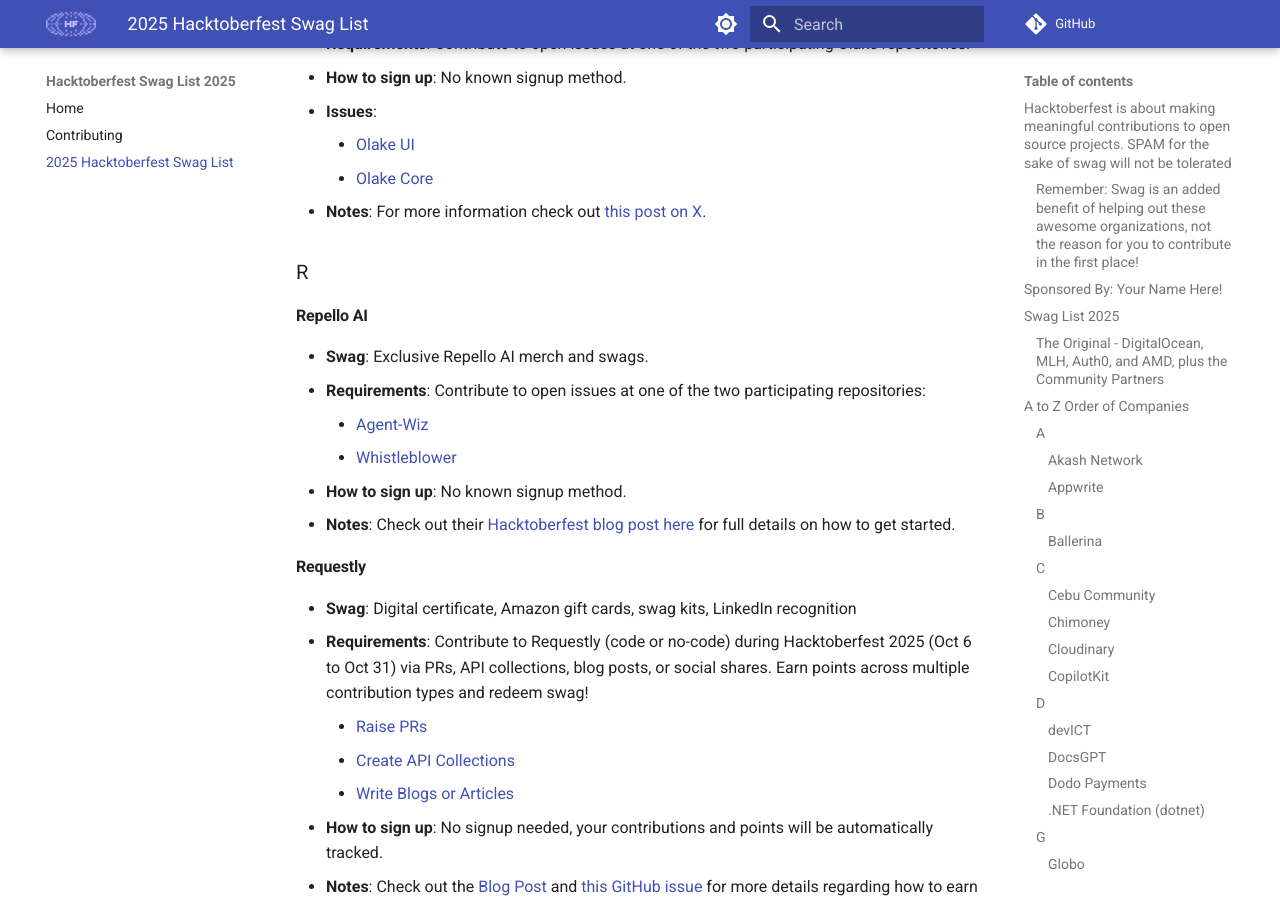
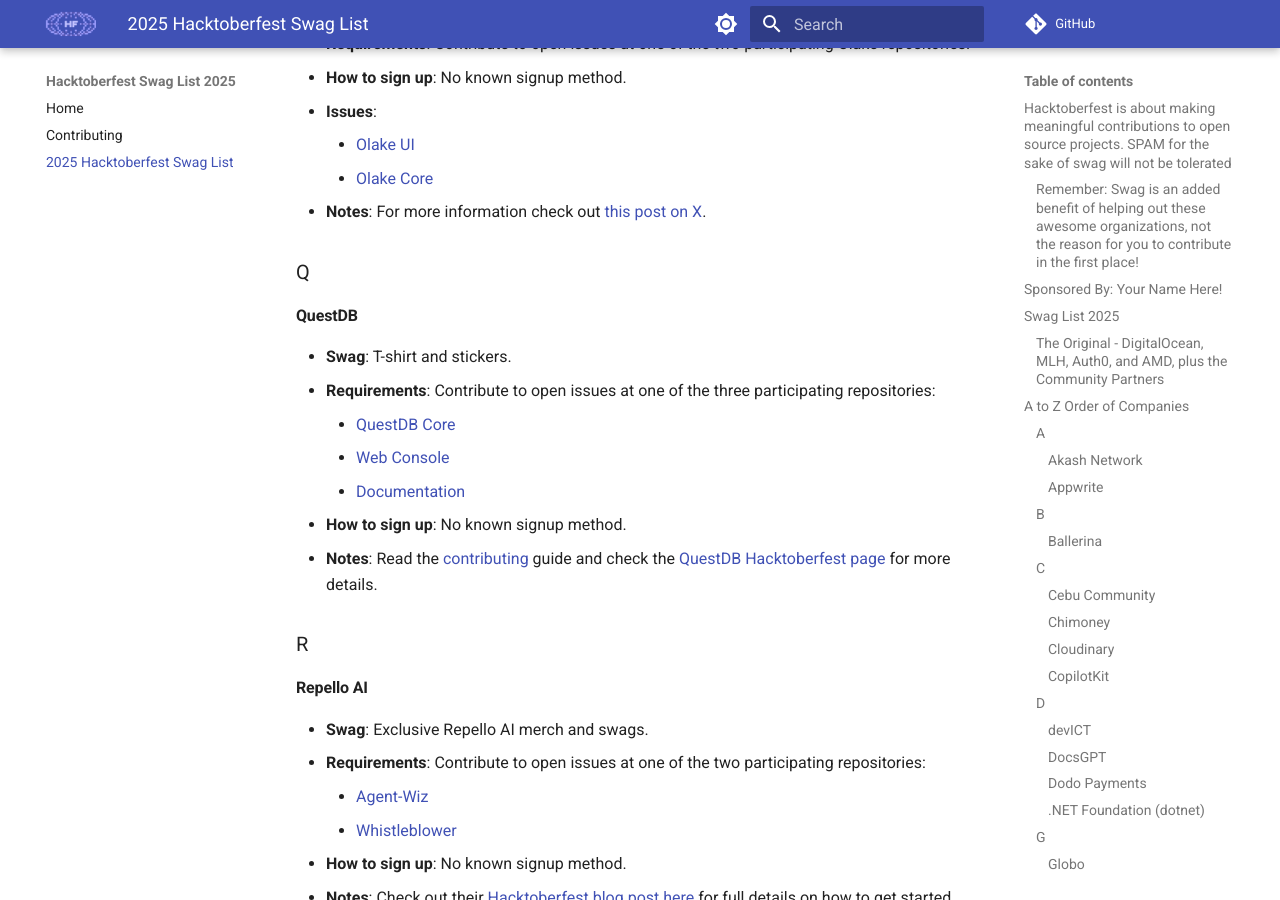
Before and after one commit to crweiner/hacktoberfest-swag-list, an MkDocs documentation site: the page built from docs/list.md, in a window 1280 px wide and 900 px high, scrolled down 10425 px. Built offline with MkDocs 1.6.1 and Material for MkDocs 9.7.7, drawn with Linux system fonts in a browser that asks for light colours; plug-ins that fetch from the network failed and are left out; comment, search, counter and statistics services are not loaded.

```diff
--- a/docs/list.md
+++ b/docs/list.md
@@ -318,6 +318,18 @@
       - [Olake Core](https://github.com/datazip-inc/olake/issues)
 - **Notes**: For more information check out [this post on X](https://x.com/cappybaradeploy/status/1973027154041729331).
 
+### Q
+
+#### **QuestDB**
+
+- **Swag**: T-shirt and stickers.
+- **Requirements**:  Contribute to open issues at one of the three participating repositories:
+    - [QuestDB Core](https://github.com/questdb/questdb/issues?q=is%3Aissue+is%3Aopen+label%3Ahacktoberfest)
+    - [Web Console](https://github.com/questdb/ui/issues?q=is%3Aissue+is%3Aopen+label%3Ahacktoberfest)
+    - [Documentation](https://github.com/questdb/documentation/issues?q=is%3Aissue+is%3Aopen+label%3Ahacktoberfest)
+- **How to sign up**: No known signup method.
+- **Notes**: Read the [contributing](https://github.com/questdb/questdb/blob/master/CONTRIBUTING.md) guide and check the [QuestDB Hacktoberfest page](https://questdb.io/blog/hacktoberfest-2025-questdb/) for more details.
+
 ### R
 
 #### Repello AI
```
